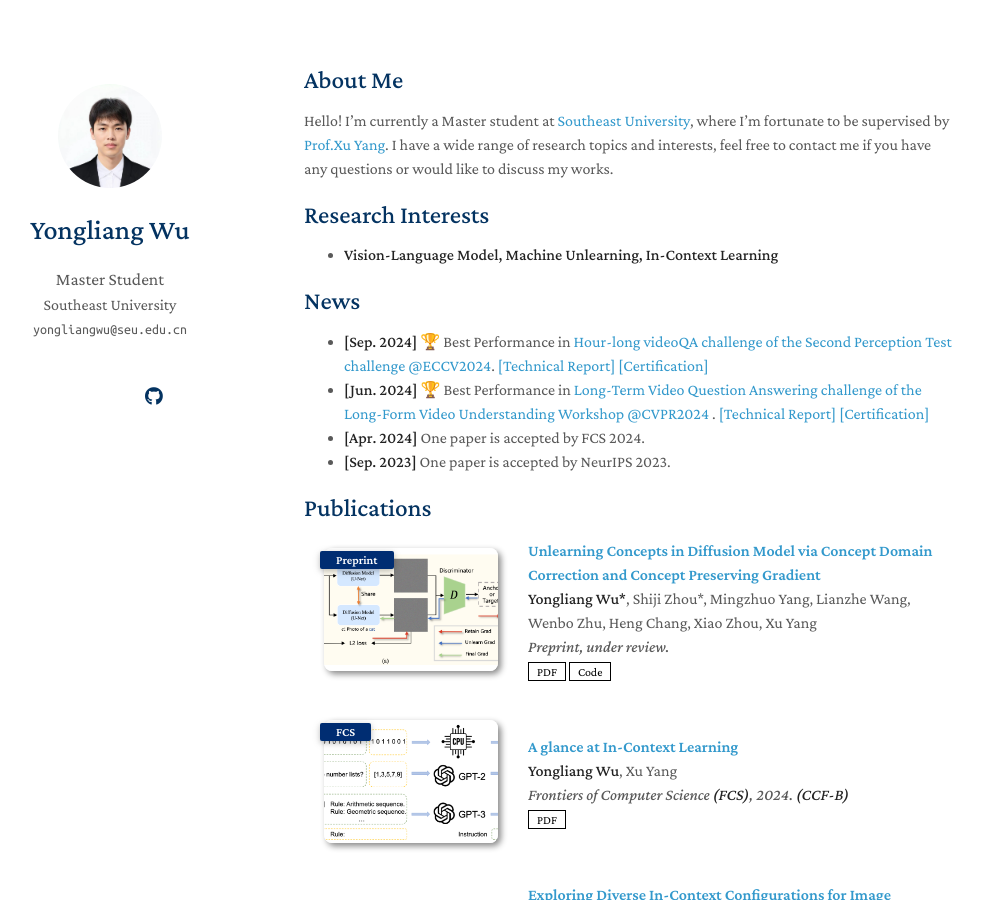
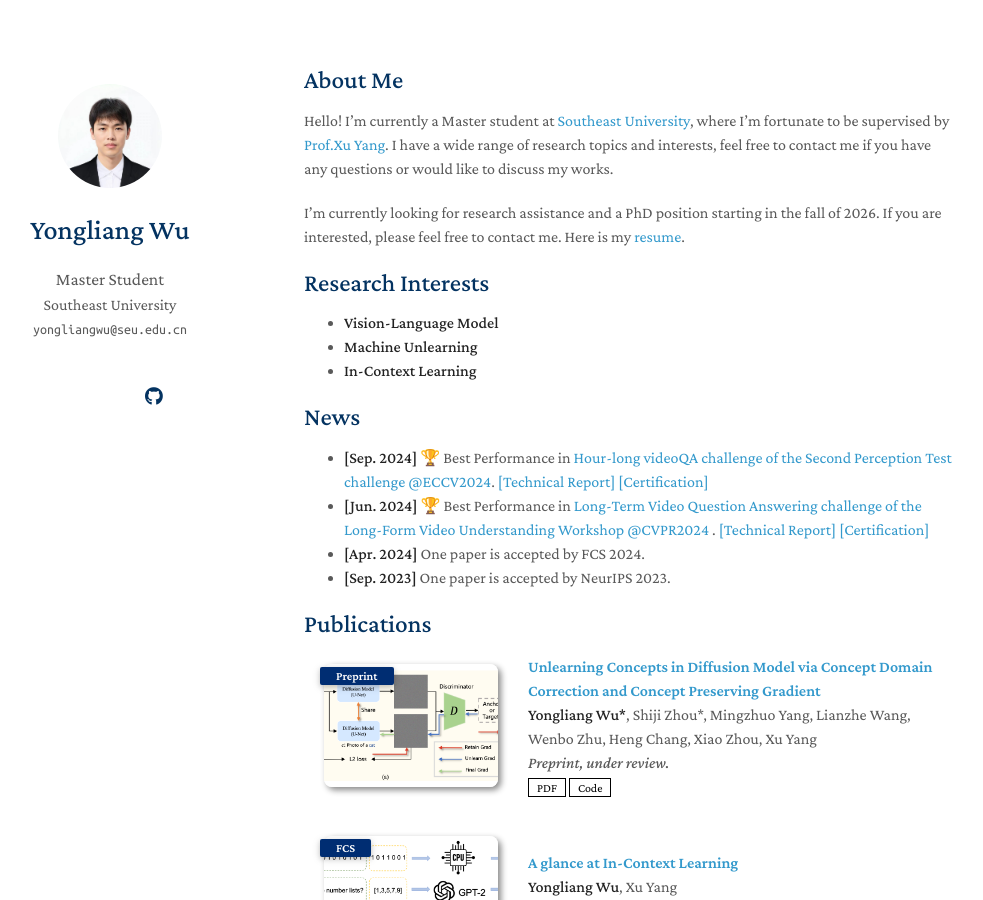
Before and after one commit to yongliang-wu/yongliang-wu.github.io, a Jekyll site: the page built from index.md, in a window 1280 px wide and 900 px high. Shown: the whole window, without its empty margins (166-1149 px from the left). Built offline with Jekyll 4.4.1, drawn with Linux system fonts in a browser that asks for light colours; nearby versions of some CDN libraries; a style sheet for code colours, icons or effects is not loaded; our own code applies the rules of GitHub Pages for plain Markdown files.

Commit message:
Update index.md

```diff
--- a/index.md
+++ b/index.md
@@ -6,8 +6,12 @@ layout: homepage
 
 Hello! I'm currently a Master student at [Southeast University](https://www.seu.edu.cn/), where I'm fortunate to be supervised by [Prof.Xu Yang](https://yxpalmweb.github.io/). I have a wide range of research topics and interests, feel free to contact me if you have any questions or would like to discuss my works.
 
+I'm currently looking for research assistance and a PhD position starting in the fall of 2026. If you are interested, please feel free to contact me. Here is my [resume](./assets/files/wuyongliang_resume.pdf).
+
 ## Research Interests
-- **Vision-Language Model, Machine Unlearning, In-Context Learning**
+- **Vision-Language Model**
+- **Machine Unlearning**
+- **In-Context Learning**
 
 ## News
 - **[Sep. 2024]** 🏆 Best Performance in [Hour-long videoQA challenge of the Second Perception Test challenge @ECCV2024](https://ptchallenge-workshop.github.io/).
```
